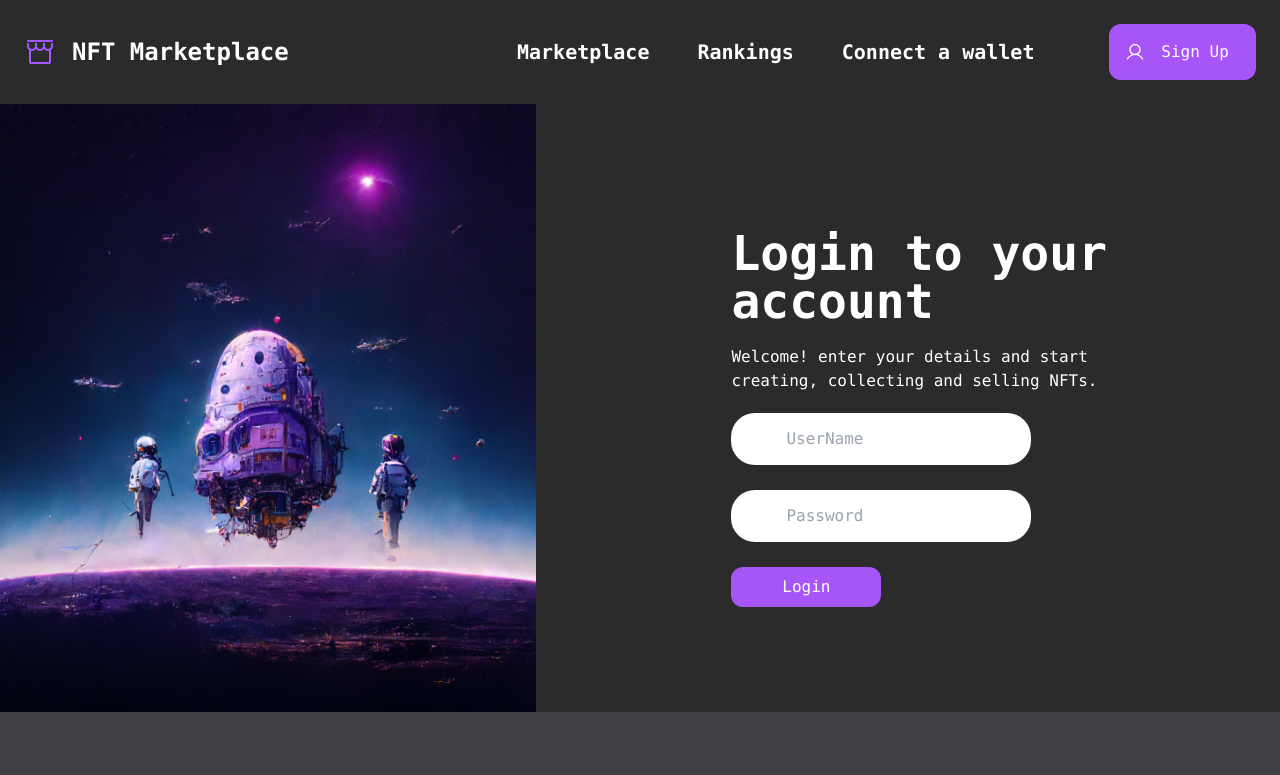
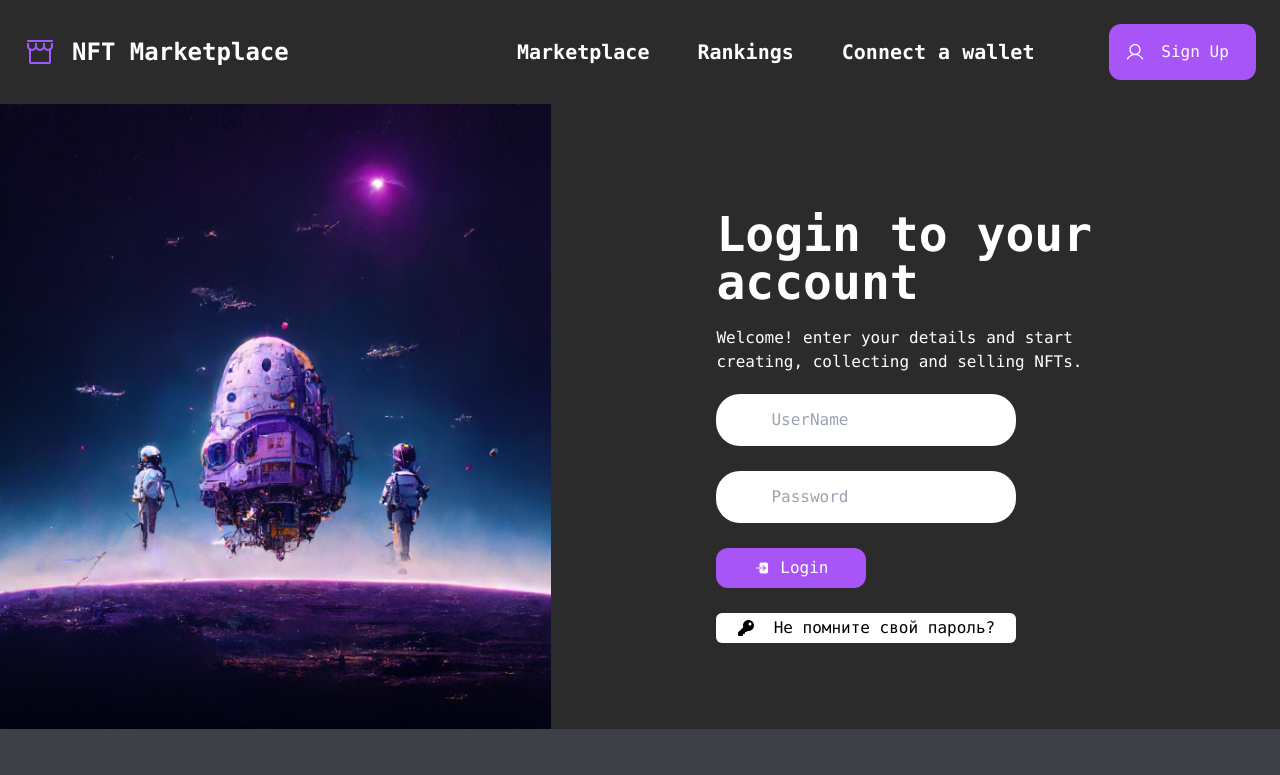
Before and after one commit to NABIL234234/NFT-MARKETPLACE, a React (Vite) app: page /login in a window 1280 px wide. Shown: the top 775 px of the page. Built offline with nearby package versions, Linux system fonts and the light colour scheme; grey boxes are pictures that could not be loaded; a web font is replaced by a local one.

Commit message:
Added link for recovery password

```diff
--- a/src/pages/Register/Login.jsx
+++ b/src/pages/Register/Login.jsx
@@ -2,13 +2,15 @@
 import Inputs from "../../components/inputs/Inputs";
 import { useDispatch } from "react-redux";
 import { postUserLogin } from "../../store/actions/asyncAction";
+import { useForm } from "react-hook-form";
+import { NavLink } from "react-router-dom";
 
 // images
 import SingUpImg from "../../assets/IMAGE/SECTION/SingUpImg.png";
 import User from "../../assets/IMAGE/PLAY.SVG/nav/User.png";
 import Password from "../../assets/IMAGE/PLAY.SVG/nav/LockKey.svg";
-import { useForm } from "react-hook-form";
-import { NavLink } from "react-router-dom";
+import { FaKey } from "react-icons/fa";
+import { IoLogIn } from "react-icons/io5";
 
 export default function Login() {
   const {
@@ -30,7 +32,7 @@ export default function Login() {
 
   return (
     <>
-      <section className="mdd:flex gap-[15px] md:gap-[40px] lg:gap-[60px] xl:gap-[180px]  font-mono">
+      <section className="mdd:flex gap-[15px] md:gap-[40px] lg:gap-[60px] xl:gap-[150px]  font-mono">
         <div>
           <img src={SingUpImg} alt="SingUpImg" />
         </div>
@@ -84,10 +86,15 @@ export default function Login() {
 
               <button
                 type="submit"
-                className="w-[150px] h-[40px] rounded-xl bg-purple-500 text-white"
+                className="flex justify-center items-center gap-[10px] w-[150px] h-[40px] rounded-xl bg-purple-500 text-white"
               >
+                <IoLogIn />
                 Login
               </button>
+              <div className="flex justify-center items-center gap-[20px] w-[300px] p-[3px] rounded-md bg-white">
+                <FaKey />
+                <NavLink>Не помните свой пароль?</NavLink>
+              </div>
             </div>
           </div>
         </form>
```
